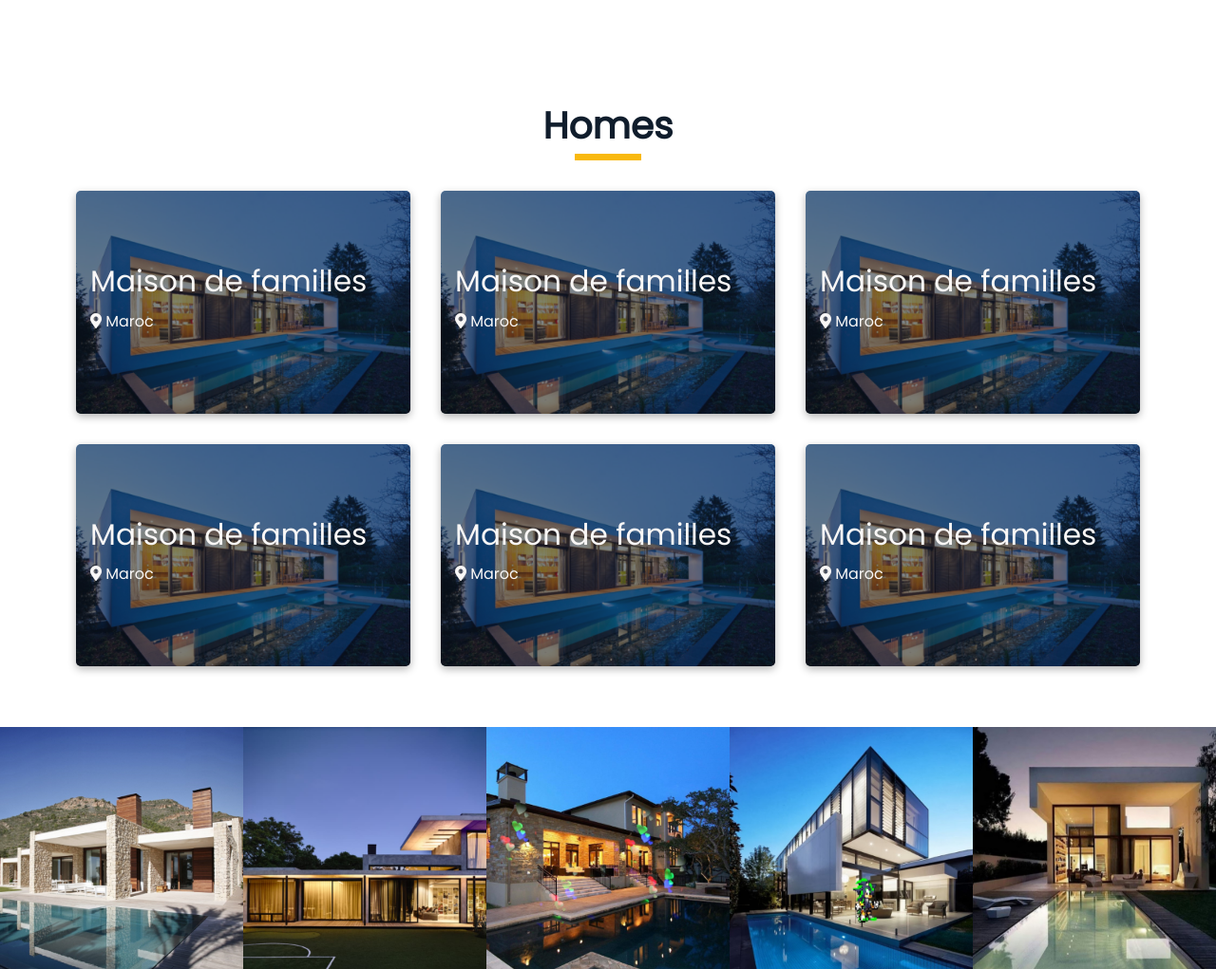
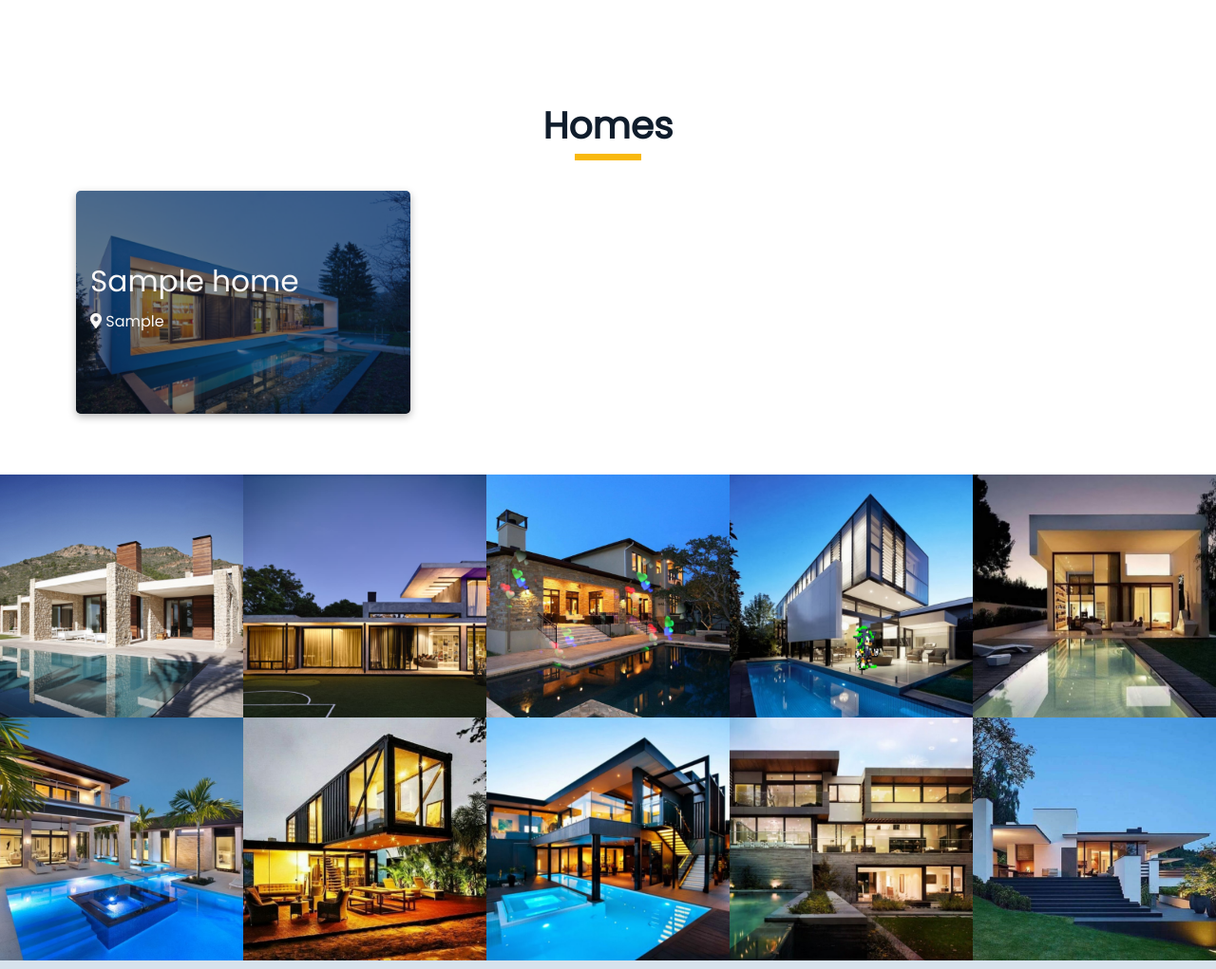
Before and after one commit to TijClass/Anonymous_Booking_website, a PHP site: page / in a window 1280 px wide. Shown: the part 2668-3689 px from the top of the page at 95% size. Run offline with PHP 8.4, Linux system fonts and the light colour scheme; tables that the repository leaves empty hold one stand-in row (values such as "Sample post").

Commit message:
Homes section

```diff
--- a/Codes/views/home.view.php
+++ b/Codes/views/home.view.php
@@ -82,72 +82,19 @@
             <div class="container">
             <h2 class="section-title">Homes</h2>
             <div class="homes">
-                <div class="home">
-                    <img src="./img/home.png" alt="">
-                    <div class="detaills">
-                        <h3>Maison de familles</h3>
-                        <span class="adress"><i class="fa fa-map-marker-alt"></i> Maroc</span>
-                        <span class="surface"><i class="fa fa-square"></i> 230m²</span>
-                        <span class="rooms"><i class="fa fa-bed"></i> Chambres</span>
-                        <span class="price"><i class="fa fa-dollar-sign"></i> 50M MAD</span>
-                        <a href="#" class="btn-primary"><i class="fa fa-phone"></i> Contactez Agents</a>
+                <?php foreach($homes as $home){?>
+                    <div class="home">
+                        <img src="./img/home.png" alt="">
+                        <div class="detaills">
+                            <h3><?= $home->title ?></h3>
+                            <span class="adress"><i class="fa fa-map-marker-alt"></i> <?= $home->adress ?></span>
+                            <span class="surface"><i class="fa fa-square"></i> <?= $home->surface ?>m²</span>
+                            <span class="rooms"><i class="fa fa-bed"></i> <?= $home->rooms ?> Chambres</span>
+                            <span class="price"><i class="fa fa-dollar-sign"></i> <?= $home->price ?> MAD</span>
+                            <a href="/contact" class="btn-primary"><i class="fa fa-phone"></i> Contactez Agent</a>
+                        </div>
                     </div>
-                </div>
-                <div class="home">
-                    <img src="./img/home.png" alt="">
-                    <div class="detaills">
-                        <h3>Maison de familles</h3>
-                        <span class="adress"><i class="fa fa-map-marker-alt"></i> Maroc</span>
-                        <span class="surface"><i class="fa fa-square"></i> 230m²</span>
-                        <span class="rooms"><i class="fa fa-bed"></i> Chambres</span>
-                        <span class="price"><i class="fa fa-dollar-sign"></i> 50M MAD</span>
-                        <a href="#" class="btn-primary"><i class="fa fa-phone"></i> Contactez Agents</a>
-                    </div>
-                </div>
-                <div class="home">
-                    <img src="./img/home.png" alt="">
-                    <div class="detaills">
-                        <h3>Maison de familles</h3>
-                        <span class="adress"><i class="fa fa-map-marker-alt"></i> Maroc</span>
-                        <span class="surface"><i class="fa fa-square"></i> 230m²</span>
-                        <span class="rooms"><i class="fa fa-bed"></i> Chambres</span>
-                        <span class="price"><i class="fa fa-dollar-sign"></i> 50M MAD</span>
-                        <a href="#" class="btn-primary"><i class="fa fa-phone"></i> Contactez Agents</a>
-                    </div>
-                </div>
-                <div class="home">
-                    <img src="./img/home.png" alt="">
-                    <div class="detaills">
-                        <h3>Maison de familles</h3>
-                        <span class="adress"><i class="fa fa-map-marker-alt"></i> Maroc</span>
-                        <span class="surface"><i class="fa fa-square"></i> 230m²</span>
-                        <span class="rooms"><i class="fa fa-bed"></i> Chambres</span>
-                        <span class="price"><i class="fa fa-dollar-sign"></i> 50M MAD</span>
-                        <a href="#" class="btn-primary"><i class="fa fa-phone"></i> Contactez Agents</a>
-                    </div>
-                </div>
-                <div class="home">
-                    <img src="./img/home.png" alt="">
-                    <div class="detaills">
-                        <h3>Maison de familles</h3>
-                        <span class="adress"><i class="fa fa-map-marker-alt"></i> Maroc</span>
-                        <span class="surface"><i class="fa fa-square"></i> 230m²</span>
-                        <span class="rooms"><i class="fa fa-bed"></i> Chambres</span>
-                        <span class="price"><i class="fa fa-dollar-sign"></i> 50M MAD</span>
-                        <a href="#" class="btn-primary"><i class="fa fa-phone"></i> Contactez Agents</a>
-                    </div>
-                </div>
-                <div class="home">
-                    <img src="./img/home.png" alt="">
-                    <div class="detaills">
-                        <h3>Maison de familles</h3>
-                        <span class="adress"><i class="fa fa-map-marker-alt"></i> Maroc</span>
-                        <span class="surface"><i class="fa fa-square"></i> 230m²</span>
-                        <span class="rooms"><i class="fa fa-bed"></i> Chambres</span>
-                        <span class="price"><i class="fa fa-dollar-sign"></i> 50M MAD</span>
-                        <a href="#" class="btn-primary"><i class="fa fa-phone"></i> Contactez Agents</a>
-                    </div>
-                </div>
+                <?php } ?>
             </div>
             </div>
         </section>
```
